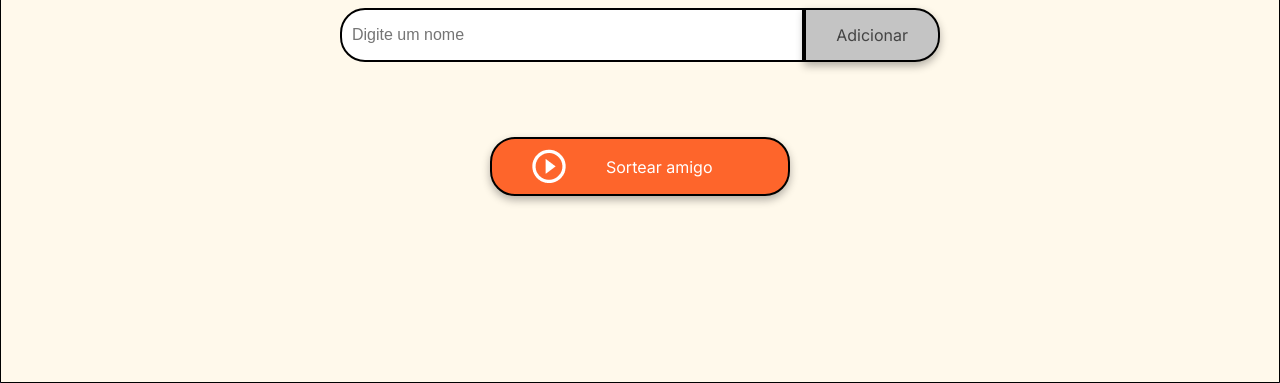
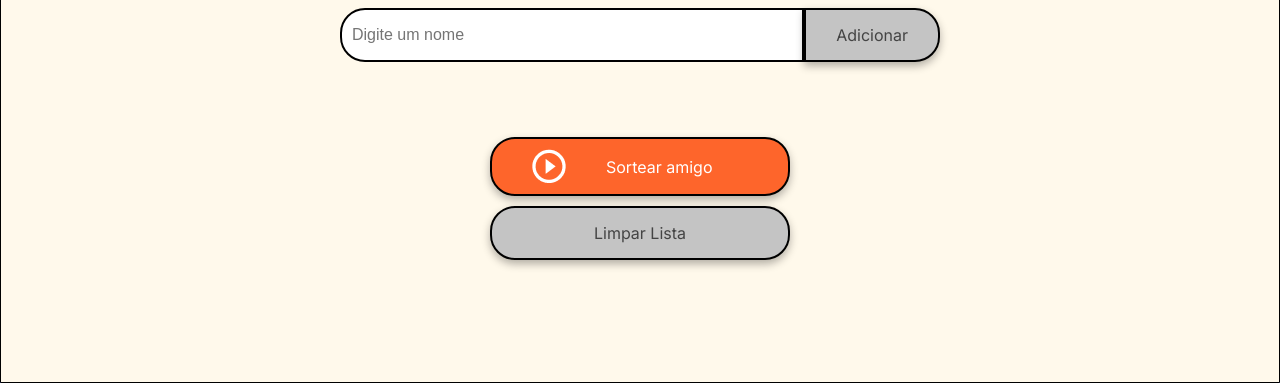
Before and after one commit to dnnyzap/challenge-amigo-secreto-one-oracle, a plain HTML site: page challenge-amigo-secreto_pt-main/index.html in a window 1280 px wide. Shown: the part 417-800 px from the top of the page. Drawn offline with Linux system fonts and the light colour scheme.

Commit message:
adicionado botão limpar lista

```diff
--- a/challenge-amigo-secreto_pt-main/app.js
+++ b/challenge-amigo-secreto_pt-main/app.js
@@ -1,4 +1,3 @@
-//O principal objetivo deste desafio é fortalecer suas habilidades em lógica de programação. Aqui você deverá desenvolver a lógica para resolver o problema.
 let amigos = [];
 
 function exibeTextoNatela(tag, texto){
@@ -69,10 +68,13 @@ function sortearAmigo(){
 }
 
 
+
 function limparListaAmigos(){
+    amigos=[];
     let listaAmigos = document.getElementById('listaAmigos');
     let listaSorteado = document.getElementById('resultado');
 
     listaAmigos.innerHTML = '';
     listaSorteado.innerHTML = '';
+
 }
--- a/challenge-amigo-secreto_pt-main/index.html
+++ b/challenge-amigo-secreto_pt-main/index.html
@@ -18,7 +18,7 @@
             <img src="assets/amigo-secreto.png" alt="Imagem representativa de amigo secreto">
         </header>
 
-        <section class="input-section">
+        <section class="input-section" autocomplete="off">
             <h2 class="section-title">Digite o nome dos seus amigos</h2>
             <div class="input-wrapper">
                 <input type="text" id="amigo" class="input-name" placeholder="Digite um nome">
@@ -33,6 +33,8 @@
                     <img src="assets/play_circle_outline.png" alt="Ícone para sortear">
                     Sortear amigo
                 </button>
+                <button class="limparListaAmigos" onclick="limparListaAmigos()">Limpar Lista</button>
+
             </div>
         </section>
     </main>
--- a/challenge-amigo-secreto_pt-main/style.css
+++ b/challenge-amigo-secreto_pt-main/style.css
@@ -88,8 +88,12 @@ body {
 }
 
 .button-container {
+    display: flex;
+    flex-direction: column;
+    gap: 10px;
     width: 300px;
     justify-content: center;
+
 }
 
 /* Estilos de entrada de texto */
@@ -152,6 +156,15 @@ ul {
     background-color: var(--color-button);
     font-size: 16px;
 }
+.limparListaAmigos {
+    background-color: var(--color-tertiary);
+    color: var(--color-text);
+}
+
+.limparListaAmigos:hover {
+    background-color: #a1a1a1;
+}
+
 
 .button-draw img {
     margin-right: 40px;
```
